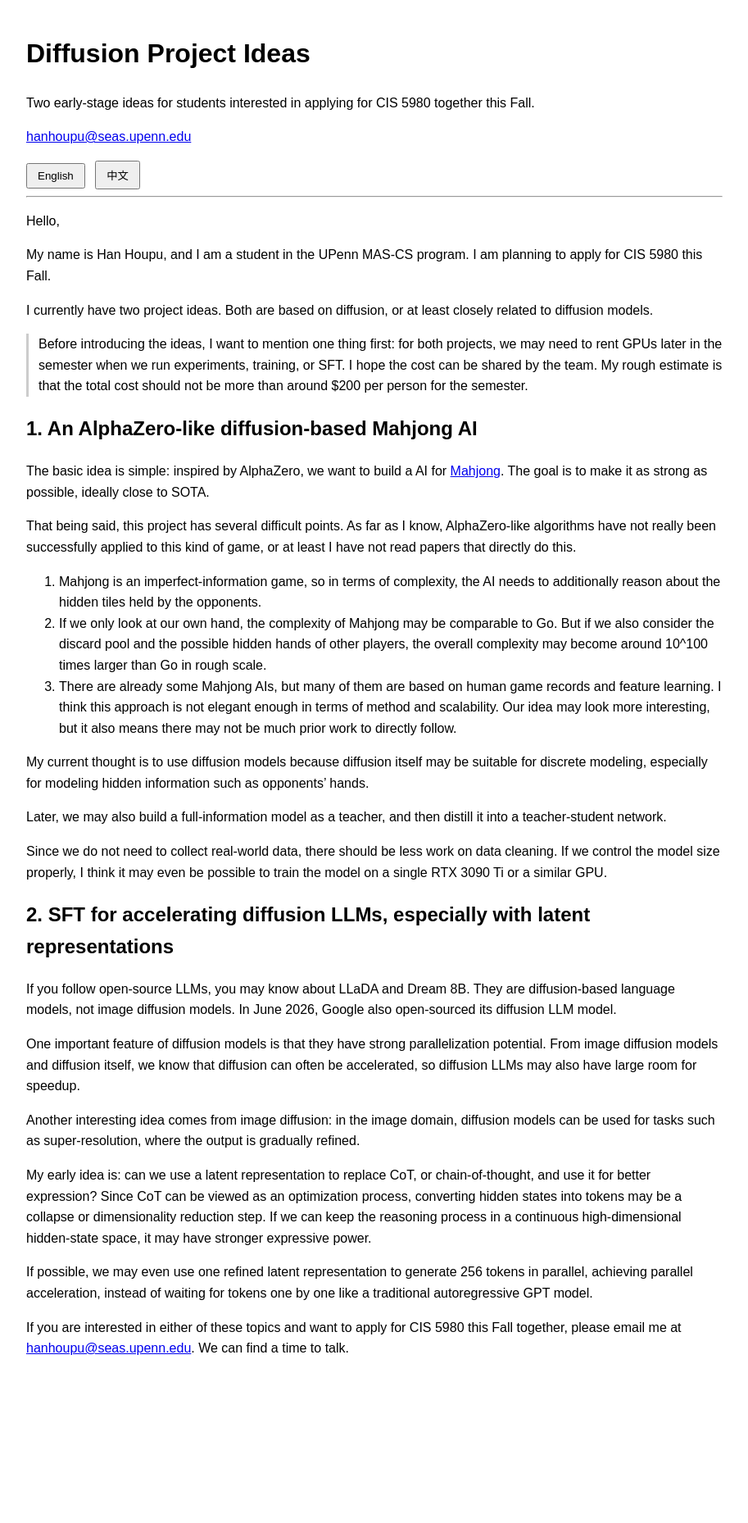
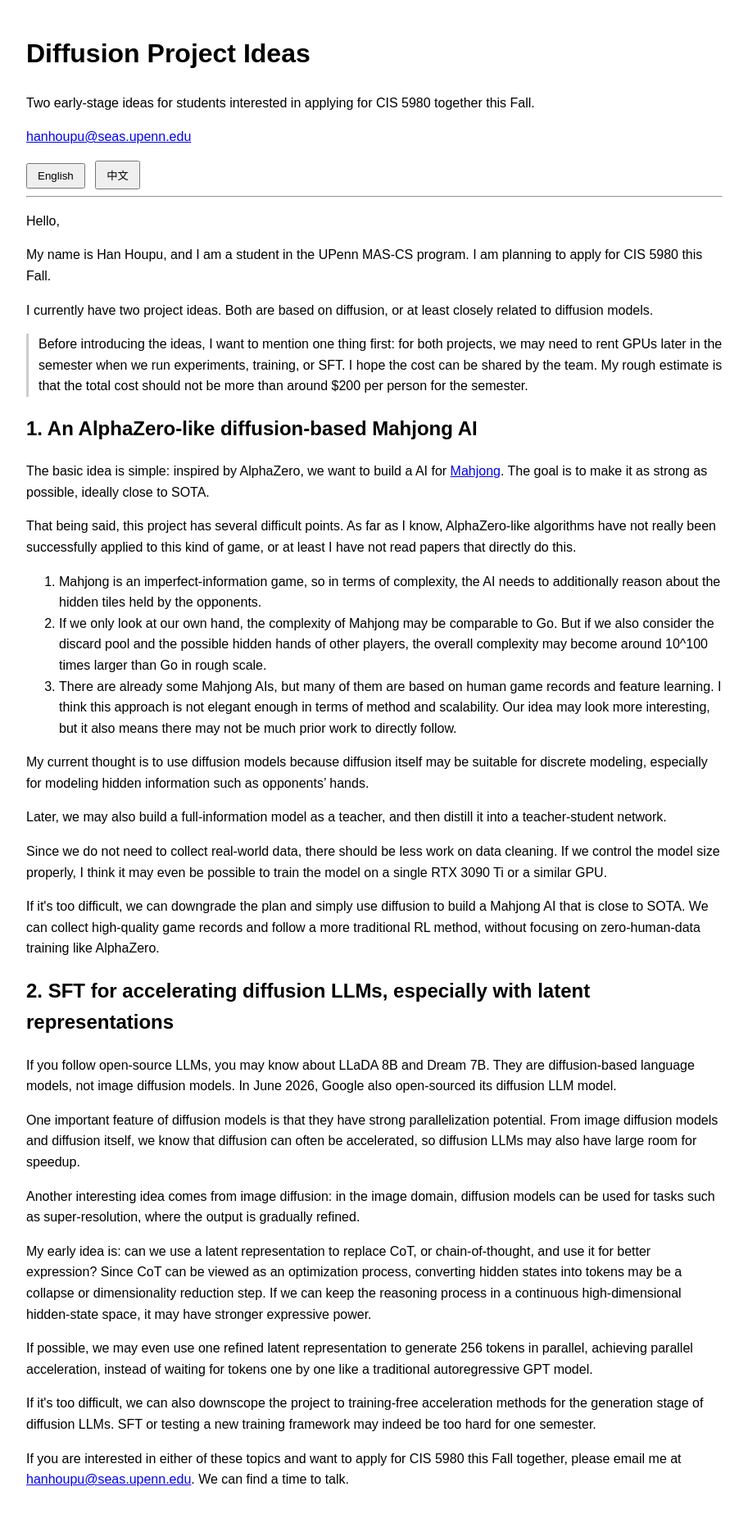
Before and after one commit to HanHoupu/hanhoupu.github.io, a Jekyll site: the page cis5980/index.html, which Jekyll copies as it is, in a window 1280 px wide. Shown: the whole page at 82% size, without its empty margins (183-1096 px from the left). Built offline with Jekyll 4.4.1, drawn with Linux system fonts in a browser that asks for light colours; before the commit the page ends 1698 px from its top, so only the background shows below that.

Commit message:
Correct text

```diff
--- a/cis5980/index.html
+++ b/cis5980/index.html
@@ -56,13 +56,16 @@
     <p>My current thought is to use diffusion models because diffusion itself may be suitable for discrete modeling, especially for modeling hidden information such as opponents’ hands.</p>
     <p>Later, we may also build a full-information model as a teacher, and then distill it into a teacher-student network.</p>
     <p>Since we do not need to collect real-world data, there should be less work on data cleaning. If we control the model size properly, I think it may even be possible to train the model on a single RTX 3090 Ti or a similar GPU.</p>
+    <p>If it's too difficult, we can downgrade the plan and simply use diffusion to build a Mahjong AI that is close to SOTA. We can collect high-quality game records and follow a more traditional RL method, without focusing on zero-human-data training like AlphaZero.</p>
 
     <h2>2. SFT for accelerating diffusion LLMs, especially with latent representations</h2>
-    <p>If you follow open-source LLMs, you may know about LLaDA and Dream 8B. They are diffusion-based language models, not image diffusion models. In June 2026, Google also open-sourced its diffusion LLM model.</p>
+    <p>If you follow open-source LLMs, you may know about LLaDA 8B and Dream 7B. They are diffusion-based language models, not image diffusion models. In June 2026, Google also open-sourced its diffusion LLM model.</p>
     <p>One important feature of diffusion models is that they have strong parallelization potential. From image diffusion models and diffusion itself, we know that diffusion can often be accelerated, so diffusion LLMs may also have large room for speedup.</p>
     <p>Another interesting idea comes from image diffusion: in the image domain, diffusion models can be used for tasks such as super-resolution, where the output is gradually refined.</p>
     <p>My early idea is: can we use a latent representation to replace CoT, or chain-of-thought, and use it for better expression? Since CoT can be viewed as an optimization process, converting hidden states into tokens may be a collapse or dimensionality reduction step. If we can keep the reasoning process in a continuous high-dimensional hidden-state space, it may have stronger expressive power.</p>
     <p>If possible, we may even use one refined latent representation to generate 256 tokens in parallel, achieving parallel acceleration, instead of waiting for tokens one by one like a traditional autoregressive GPT model.</p>
+    <p>If it's too difficult, we can also downscope the project to training-free acceleration methods for the generation stage of diffusion LLMs. SFT or testing a new training framework may indeed be too hard for one semester.</p>
+
 
     <p class="closing">If you are interested in either of these topics and want to apply for CIS 5980 this Fall together, please email me at <a class="contact-link" href="mailto:hanhoupu@seas.upenn.edu">hanhoupu@seas.upenn.edu</a>. We can find a time to talk.</p>
   </article>
@@ -86,13 +89,15 @@
         <p>我来解释一下我的具体想法：使用 diffusion 是因为 diffusion 本身非常适合离散模型建模，尤其是在针对对手手牌进行读牌的领域，它可能非常适合。</p>
         <p>我们可能会希望后期出现拥有全信息的模型作为 teacher，然后对它进行蒸馏，形成一个 teacher-student 的网络。</p>
         <p>由于我们不需要进行任何数据收集，所以数据清洗之类的杂活不用干；且如果规模控制得当的话，我认为在一张 3090 Ti 上（或者类似的卡）进行训练都是有可能的。</p>
+        <p>以上想法我们实在不行可以降级考虑用diffusion做一个跟sota差不多的就行了，抓优质的对局走传统RL路线，没有必要非要惦记zero的无人工数据训练</p>
 
         <h2>2. diffusion LLM 的加速 SFT，尤其是 latent</h2>
-        <p>如果对开源 LLM 有关注的话，各位可能知道之前的 LLaDA 和 Dream 8B 模型。它们是基于 diffusion 的大语言模型，而不是画图模型。2026/6，谷歌也发布开源了它们的 diffusion LLM 模型。</p>
+        <p>如果对开源 LLM 有关注的话，各位可能知道之前的 LLaDA 8B 和 Dream 7B 模型。它们是基于 diffusion 的大语言模型，而不是画图模型。2026/6，谷歌也发布开源了它们的 diffusion LLM 模型。</p>
         <p>Diffusion 模型的一个很大的特点就是可并行性很高。也就是说，从图像 diffusion / diffusion 本身的特性来看，它的加速潜力非常大。</p>
         <p>第二个有趣的事情是，在 diffusion 的图像领域中，我们可以使用 diffusion 进行一些超分辨率的解析，即不断进行细化。</p>
         <p>那么现在我的一个初步想法是：我们能否使用一个 latent 来代替 CoT，即思维链，来起到更好的表达？因为 CoT 可以看成一个优化过程，所以从 hidden state 到 token 本身是一个坍缩 / 降维的过程；如果我们能一直维持连续的高维 hidden state 形态，可能会有更强的表达能力。</p>
         <p>甚至可能的话，我们可以用同一个细化好的 latent 来进行 256 个 token 的同时输出，来达成并行加速的效果，而不是像传统的 AR GPT 一样需要一个一个等待 token。</p>
+        <p>以上想法我们实在不行可以降级考虑进行一些trainning-free的DLLM的生成阶段的加速工作，SFT或者试新框架可能确实过难</p>
 
         <p class="closing">如果你对以上话题有兴趣，并想一起申请今年 Fall 的 CIS 5980，请发邮件到 <a class="contact-link" href="mailto:hanhoupu@seas.upenn.edu">hanhoupu@seas.upenn.edu</a>，我们可以找个时间聊聊。</p>
   </article>
```
